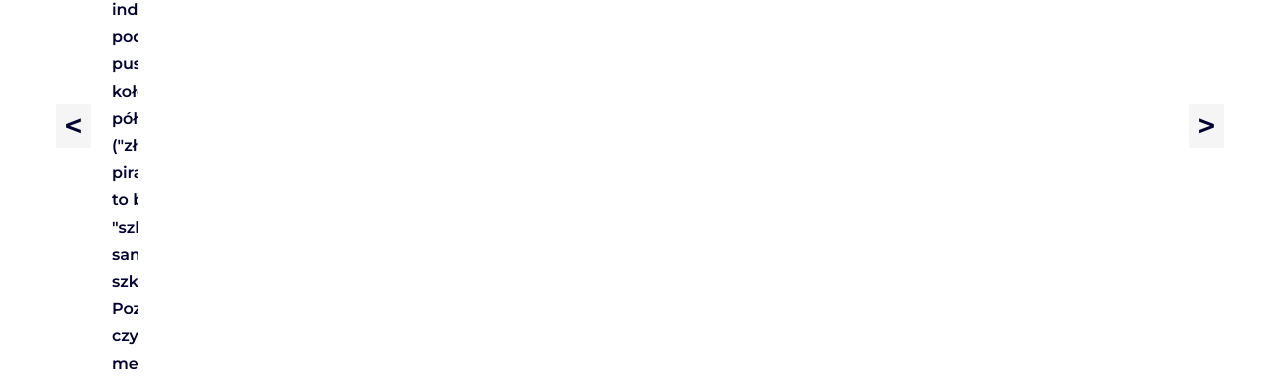
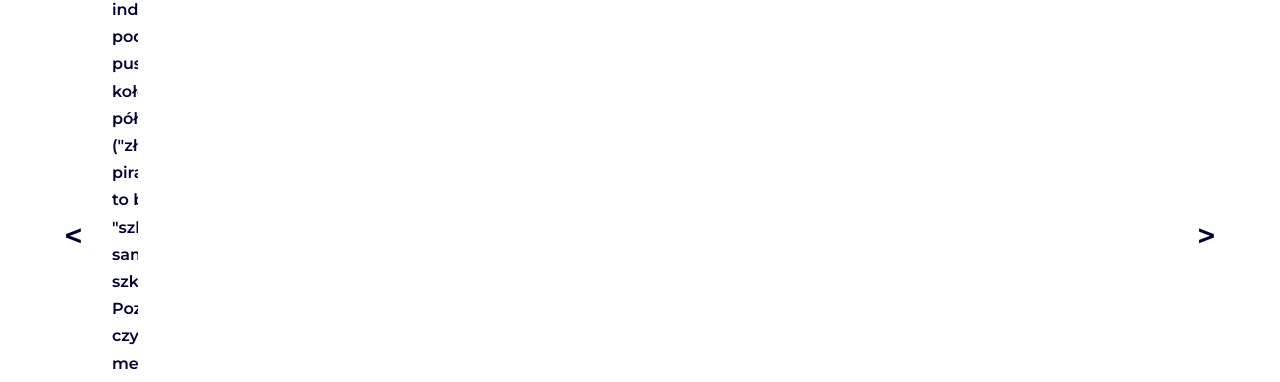
Before and after one commit to Mkomarr/WR--warsztaty-retoryczne, a PHP site: page / in a window 1280 px wide. Shown: the part 6118-6500 px from the top of the page. Run offline with PHP 8.4, Linux system fonts and the light colour scheme.

Commit message:
change after&before to divs (because of js manipulation)

```diff
--- a/index.html
+++ b/index.html
@@ -186,6 +186,8 @@
 <!-- testimonials -->
       <article class="article-set testimonials">
         <div class="slider">
+                <div class="left-arrow"><</div>
+                <div class="right-arrow">></div>
         <h2>Opinie kursantów</h2>
          <div class="carousel">
           <section class="testimonial">
@@ -196,6 +198,17 @@
           <section class="testimonial">
               <h3>\\\Maciej Prostko<br />\Sędzia Trybunału Stanu, radca prawny</h3>
               <p>Doskonały prowadzący, nieszablonowe podejście do tematu, wyjątkowa atmosfera. Zdecydowanie najlepsze tego typu zajęcia w jakich uczestniczyłem! Przydaje mi się w codziennej pracy, a w szczególności w momencie prowadzenia przesłuchań oraz mów końcowych.</p>
+              <img src="img/Maciej-Prostko.jpg" class="mobile-hidden"/>
+          </section>
+          <section class="testimonial">
+              <h3>\\\Rafał Momot<br/>\były wiceprezes LOT AMS, IMS Polska</h3>
+              <p>Zajęcia prowadzone są na wysokim poziomie profesjonalnym oraz w bardzo praktyczny sposób. Spędzony tam czas to ciągłe ćwiczenia, którym towarzyszy wsparcie i feedback od prowadzącego. Poza zdobyciem w bardzo komfortowy sposób cennych umiejętności, można również rozwijać swoje inne obszary czy też szerzej spojrzeć na swój dotychczasowy sposób komunikacji.</p>
+              <img src="img/Rafal-Momot.jpg" class="mobile-hidden" />
+          </section>
+          <section class="testimonial">
+              <h3>\\\Paweł Mańkowski<br/>\ broker ubezpieczeniowy Benefit Solution Sp. z o.o.</h3>
+              <p>Warsztaty wzmocniły moje kompetencje z negocjacji, nauczyłem się kontrolować stres podczas prezentacji biznesowych, a jako bonus – dzięki kursowi potrafię przepraszać bez przepraszania. Polecam!</p>
+              <img src="img/Pawel-Mankowski.jpg" class="mobile-hidden" />
           </section>
          </div>
         </div>
--- a/main.css
+++ b/main.css
@@ -394,31 +394,28 @@
 .testimonials h2 {
     width: 100%;
     text-align: left;
+    left: 0;
 }
 
-.testimonials::before {
-    content: "<";
+.left-arrow,
+.right-arrow {
     position: absolute;
+    top: 50%;
+    font-size: 2rem;
+    padding: .5rem;
+}
+.left-arrow:hover,
+.right-arrow:hover {
+    background-color: #000033;
+    color: white;
+    padding: .5rem;
+}
+
+.left-arrow {
     left: -.5rem;
 }
-
-.testimonials::after {
-    content: ">";
-    position: absolute;
+.right-arrow {
     right: -.5rem;
-}
-
-.testimonials::before,
-.testimonials::after {
-    background-color: whitesmoke;
-    padding: .5rem;
-    font-size: 2rem;
-}
-.testimonials::before:hover,
-.testimonials::after:hover {
-    background-color: #000033;
-    padding: .5rem;
-    color: white;
 }
 
 .slider {
@@ -432,6 +429,7 @@
     flex-wrap: nowrap;
     justify-content: flex-start;
     width: 500%;
+    /* transform: translate(-50%); */
 }
 
 .testimonial {
--- a/main.js
+++ b/main.js
@@ -135,3 +135,7 @@
 	oneToOneDetails.classList.toggle('collapse-visible');
 }
 oneToOneBtn.addEventListener('click', showOneToOneDetails);
+
+/* ---- testimonial slider ---- */
+const carousel = document.querySelector('.carousel');
+const leftArrow = document
```
